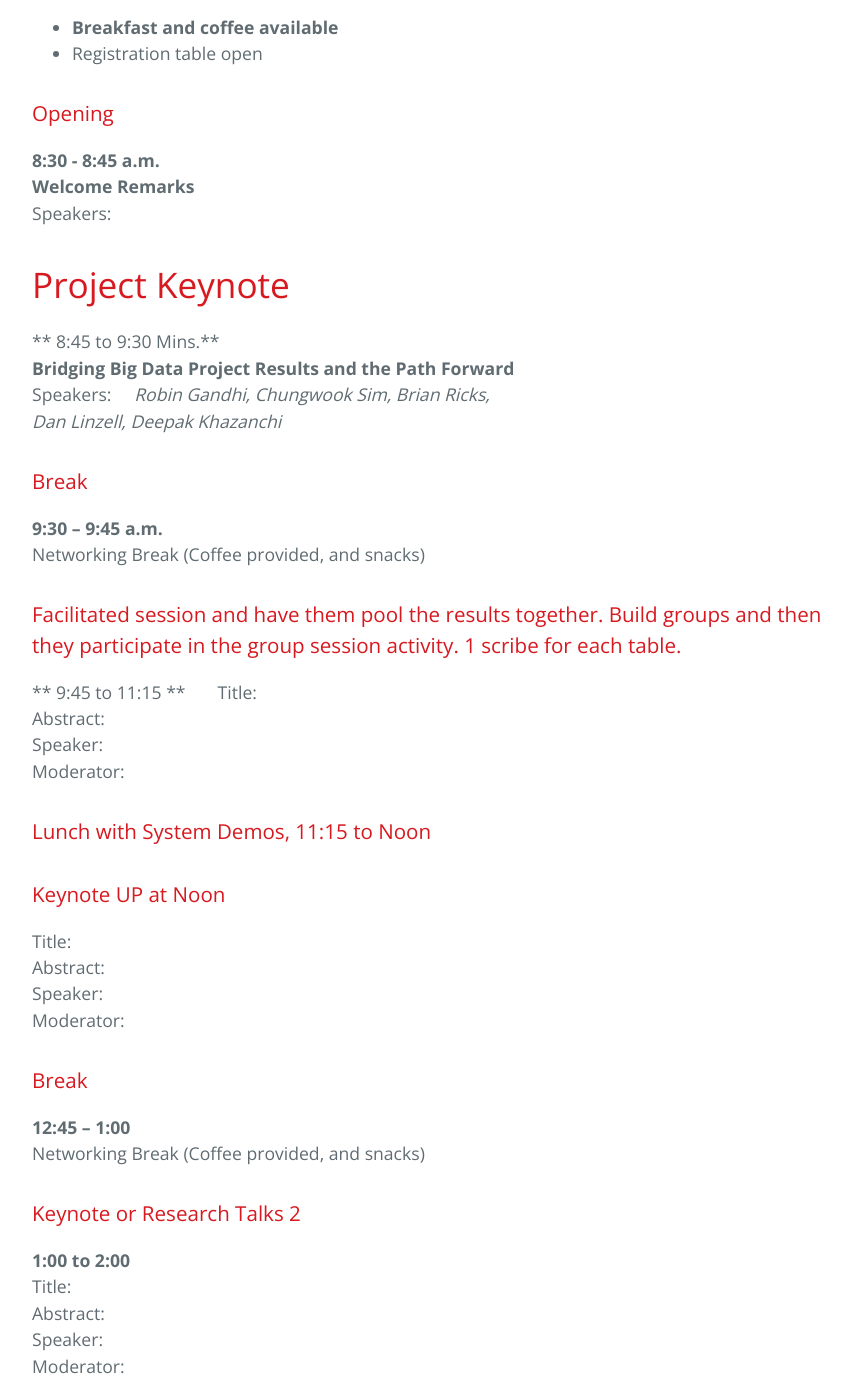
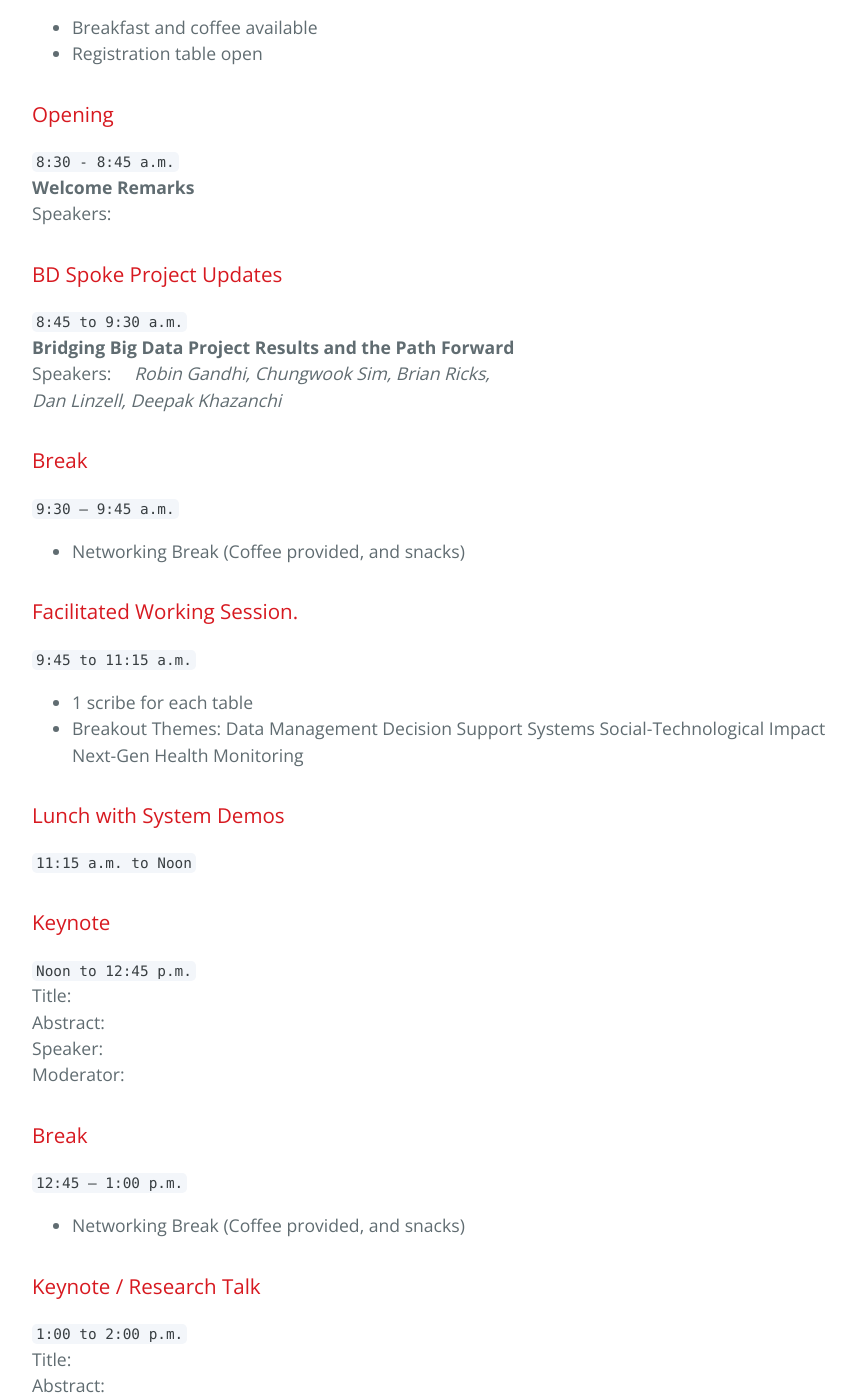
Before and after one commit to BridgingBigData/BridgingBigData.github.io, a Jekyll site: the page built from pages/bbd2017agenda.md, in a window 1280 px wide and 1400 px high, scrolled down 881 px. Shown: the whole window, without its empty margins (192-1048 px from the left). Built offline with Jekyll 4.4.1, drawn with Linux system fonts in a browser that asks for light colours; some of the changed text lies outside the part shown.

Commit message:
Update bbd2017agenda.md

````diff
--- a/pages/bbd2017agenda.md
+++ b/pages/bbd2017agenda.md
@@ -10,72 +10,75 @@ description: BBD 2017 Agenda
 Wednesday, October 4th, 2017
 
 ## Duration
-8:30 A.M. to 5:00 P.M.
+```8:30 A.M. to 4:30 P.M.```, Registration starts at ```8:00 AM```
 
 ## Agenda
 
 ### Registration
-**8:30 a.m.**
-- **Breakfast and coffee available**
+```8:00 a.m.```
+- Breakfast and coffee available
 - Registration table open
 
 ### Opening
-
-**8:30 - 8:45 a.m.**
+```8:30 - 8:45 a.m.```
 **Welcome Remarks**
 Speakers:
 
-# Project Keynote
-** 8:45 to 9:30 Mins.**
+### BD Spoke Project Updates
+```8:45 to 9:30 a.m.```
 **Bridging Big Data Project Results and the Path Forward**
 Speakers:
 _Robin Gandhi, Chungwook Sim, Brian Ricks,
 Dan Linzell, Deepak Khazanchi_
 
 ### Break
-**9:30 – 9:45 a.m.**
-Networking Break (Coffee provided, and snacks)
+```9:30 – 9:45 a.m.```
+- Networking Break (Coffee provided, and snacks)
 
-### Facilitated session and have them pool the results together. Build groups and then they participate in the group session activity. 1 scribe for each table.
-** 9:45 to 11:15 **
-Title:
-Abstract:
-Speaker:
-Moderator:
+### Facilitated Working Session.
+```9:45 to 11:15 a.m.```
+- 1 scribe for each table
+- Breakout Themes:
+  Data Management
+  Decision Support Systems
+  Social-Technological Impact
+  Next-Gen Health Monitoring
 
-### Lunch with System Demos,  11:15 to Noon
+### Lunch with System Demos
+```11:15 a.m. to Noon```
 
-### Keynote UP at Noon
+### Keynote
+```Noon to 12:45 p.m.```
 Title:
 Abstract:
 Speaker:
 Moderator:
 
 ### Break
-**12:45 – 1:00**
-Networking Break (Coffee provided, and snacks)
+```12:45 – 1:00 p.m.```
+- Networking Break (Coffee provided, and snacks)
 
-### Keynote or Research Talks 2
-**1:00 to 2:00**
+### Keynote / Research Talk
+```1:00 to 2:00 p.m.```
 Title:
 Abstract:
 Speaker:
 Moderator:
 
 ### Panel
-**2:00 – 3:00 p.m.**
+```2:00 – 3:00 p.m.```
 Title:
 Moderator:
 Panelists:
 
 ### UAV/UAS for Infrastructure Monitoring Session
-**3:00 – 4:00 p.m.**
+```3:00 – 4:00 p.m.```
 Title:
 Abstract:
 Speaker:
 Moderator:
 
 ### Closing
-**4:00 – 4:30 p.m.**
+```4:00 – 4:30 p.m.```
 **Breakout Reports  and Closure: Event Summary, Support Statements, Next Steps**
 Moderator:
````
